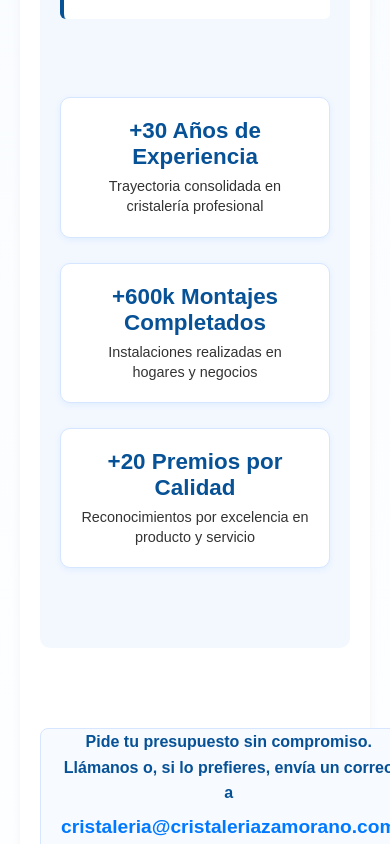
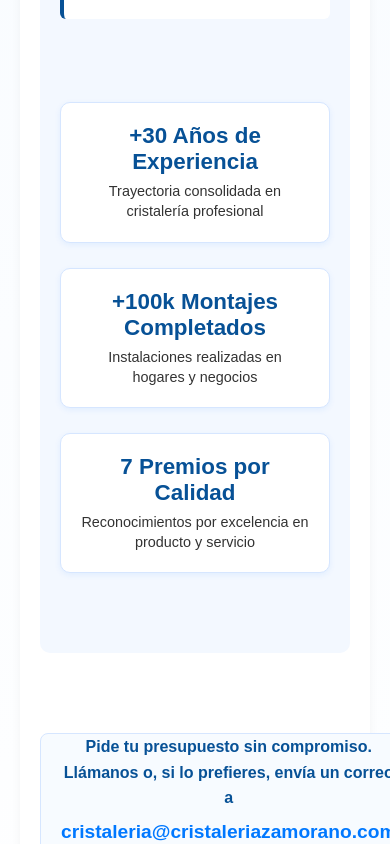
Before and after one commit to serafinweb/cristaleria-zamorano, a React (Vite) app: page / in a window 390 px wide. Shown: the part 3372-4216 px from the top of the page. Built offline with nearby package versions, Linux system fonts and the light colour scheme.

Commit message:
Fix footer duplication + mobile email spacing

```diff
--- a/src/pages/Inicio.css
+++ b/src/pages/Inicio.css
@@ -211,6 +211,7 @@
   display: grid;
   grid-template-columns: 1fr 1fr;
   gap: 30px;
+  margin-bottom: 25px; /* separación extra entre mapa y métricas */
 }
 
 /* MAPA */
@@ -257,7 +258,7 @@
 }
 
 /* ========================= */
-/* MÉTRICAS A TODO EL ANCHO */
+/* MÉTRICAS */
 /* ========================= */
 
 .metricas-full {
@@ -296,10 +297,43 @@
   line-height: 1.7;
 }
 
+.cierre-contacto p {
+  max-width: 100%;
+  margin: 0 auto;
+}
+
 .correo-destacado {
+  white-space: nowrap;
+  overflow: hidden;
+  text-overflow: ellipsis;
+  max-width: 100%;
+  display: inline-block;
+  font-size: 0.85rem;
   color: #075196;
   font-weight: 700;
   text-decoration: none;
+}
+
+/* ========================= */
+/* FOOTER LEGAL */
+/* ========================= */
+
+.footer-legal {
+  text-align: center;
+  font-size: 0.85rem;
+  color: #555;
+  padding: 20px;
+  line-height: 1.6;
+}
+
+.footer-legal a {
+  color: #075196;
+  text-decoration: none;
+  margin: 0 5px;
+}
+
+.footer-legal a:hover {
+  text-decoration: underline;
 }
 
 /* ========================= */
--- a/src/pages/Inicio.jsx
+++ b/src/pages/Inicio.jsx
@@ -121,25 +121,29 @@
           </div>
         </section>
 
-        {/* MÉTRICAS — OCUPAN TODO EL ANCHO */}
+        {/* MÉTRICAS */}
         <section className="metricas-full">
           <div className="metricas-grid">
+
             <div className="metrica">
               <h3>+30 Años de Experiencia</h3>
               <p>Trayectoria consolidada en cristalería profesional</p>
             </div>
+
             <div className="metrica">
-              <h3>+600k Montajes Completados</h3>
+              <h3>+100k Montajes Completados</h3>
               <p>Instalaciones realizadas en hogares y negocios</p>
             </div>
+
             <div className="metrica">
-              <h3>+20 Premios por Calidad</h3>
+              <h3>7 Premios por Calidad</h3>
               <p>Reconocimientos por excelencia en producto y servicio</p>
             </div>
+
           </div>
         </section>
 
-      </div>
+      </div> {/* ← FIN SECCIÓN AZUL */}
 
       {/* CONTACTO FINAL */}
       <section className="cierre-contacto">
```
